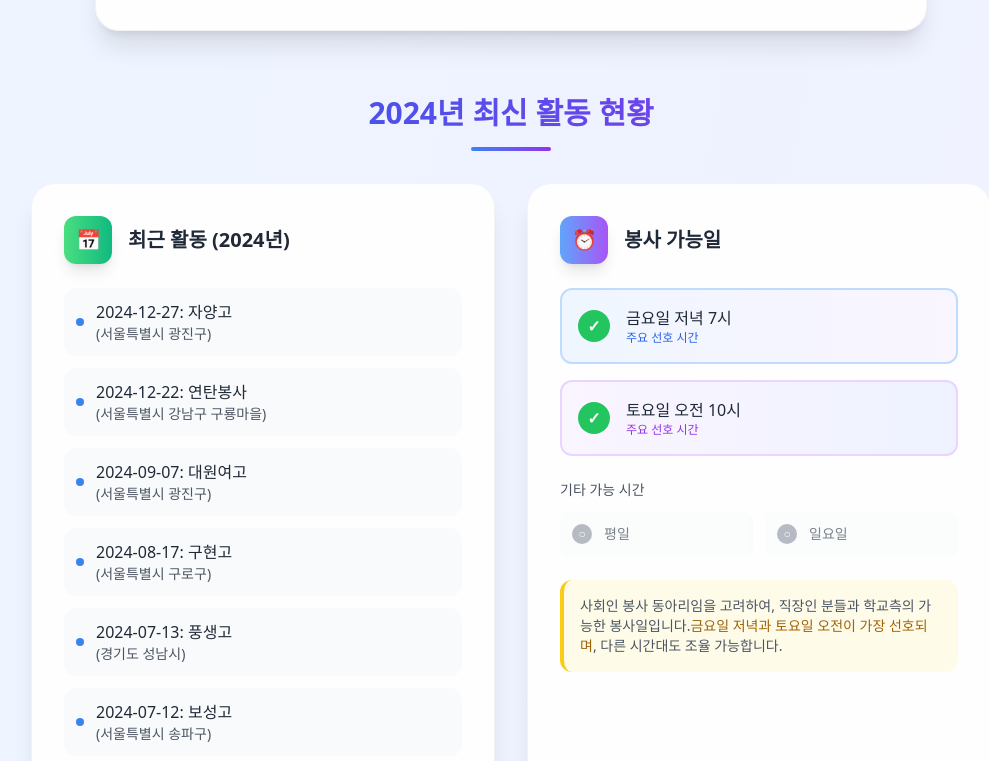
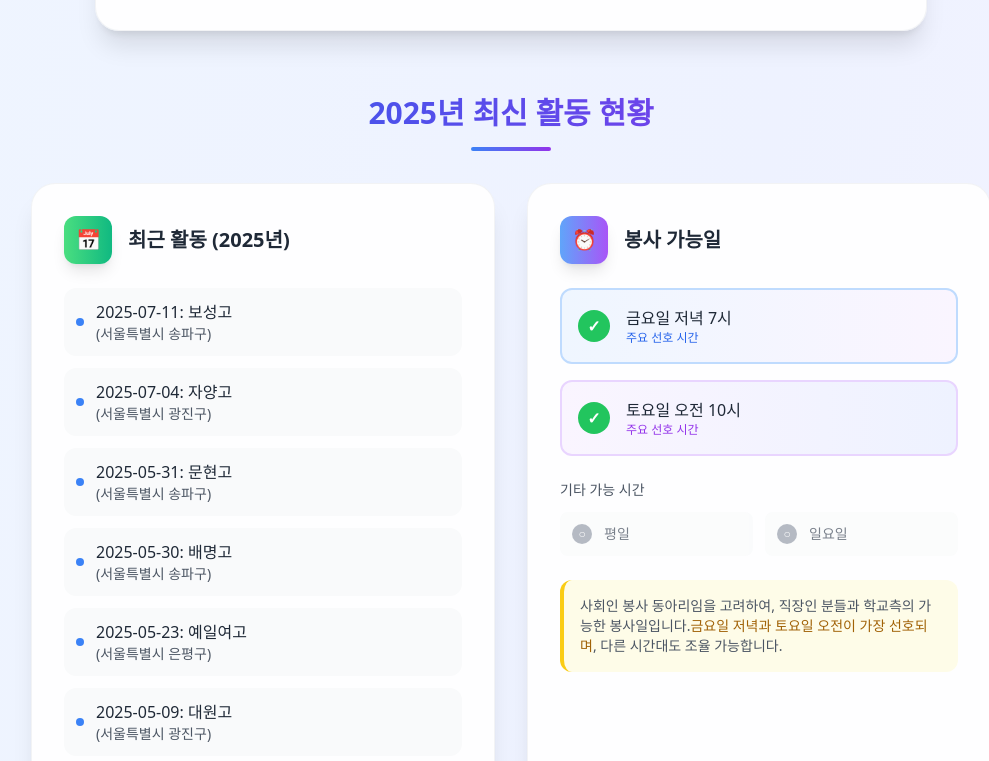
Before and after one commit to dlfdnd96/kidari-teacher, a Next.js app: page / in a window 1280 px wide. Shown: the part 1839-2600 px from the top of the page, without its empty margins (129-1118 px from the left). Built offline with nearby package versions, Linux system fonts and the light colour scheme.

Commit message:
fix(main): 봉사활동 이력 최신 업데이트

```diff
--- a/src/app/page.tsx
+++ b/src/app/page.tsx
@@ -187,7 +187,7 @@ export default function Home() {
 			<section className="max-w-5xl mx-auto mb-12 sm:mb-16 px-4 sm:px-8">
 				<div className="text-center mb-6 sm:mb-8">
 					<h2 className="text-2xl sm:text-3xl font-bold mb-4 bg-gradient-to-r from-blue-600 to-purple-600 bg-clip-text text-transparent">
-						2024년 최신 활동 현황
+						2025년 최신 활동 현황
 					</h2>
 					<div className="w-20 h-1 bg-gradient-to-r from-blue-500 to-purple-600 mx-auto rounded-full"></div>
 				</div>
@@ -200,40 +200,40 @@ export default function Home() {
 								<span className="text-lg sm:text-xl text-white">📅</span>
 							</div>
 							<h3 className="text-lg sm:text-xl font-bold text-gray-800 dark:text-gray-200">
-								최근 활동 (2024년)
+								최근 활동 (2025년)
 							</h3>
 						</div>
 						<ul className="space-y-2 sm:space-y-3">
 							{[
 								{
-									date: '2024-12-27',
+									date: '2025-07-11',
+									school: '보성고',
+									location: '서울특별시 송파구',
+								},
+								{
+									date: '2025-07-04',
 									school: '자양고',
 									location: '서울특별시 광진구',
 								},
 								{
-									date: '2024-12-22',
-									school: '연탄봉사',
-									location: '서울특별시 강남구 구룡마을',
+									date: '2025-05-31',
+									school: '문현고',
+									location: '서울특별시 송파구',
 								},
 								{
-									date: '2024-09-07',
-									school: '대원여고',
-									location: '서울특별시 광진구',
+									date: '2025-05-30',
+									school: '배명고',
+									location: '서울특별시 송파구',
 								},
 								{
-									date: '2024-08-17',
-									school: '구현고',
-									location: '서울특별시 구로구',
+									date: '2025-05-23',
+									school: '예일여고',
+									location: '서울특별시 은평구',
 								},
 								{
-									date: '2024-07-13',
-									school: '풍생고',
-									location: '경기도 성남시',
-								},
-								{
-									date: '2024-07-12',
-									school: '보성고',
-									location: '서울특별시 송파구',
+									date: '2025-05-09',
+									school: '대원고',
+									location: '서울특별시 광진구',
 								},
 							].map((activity, index) => (
 								<li
```
